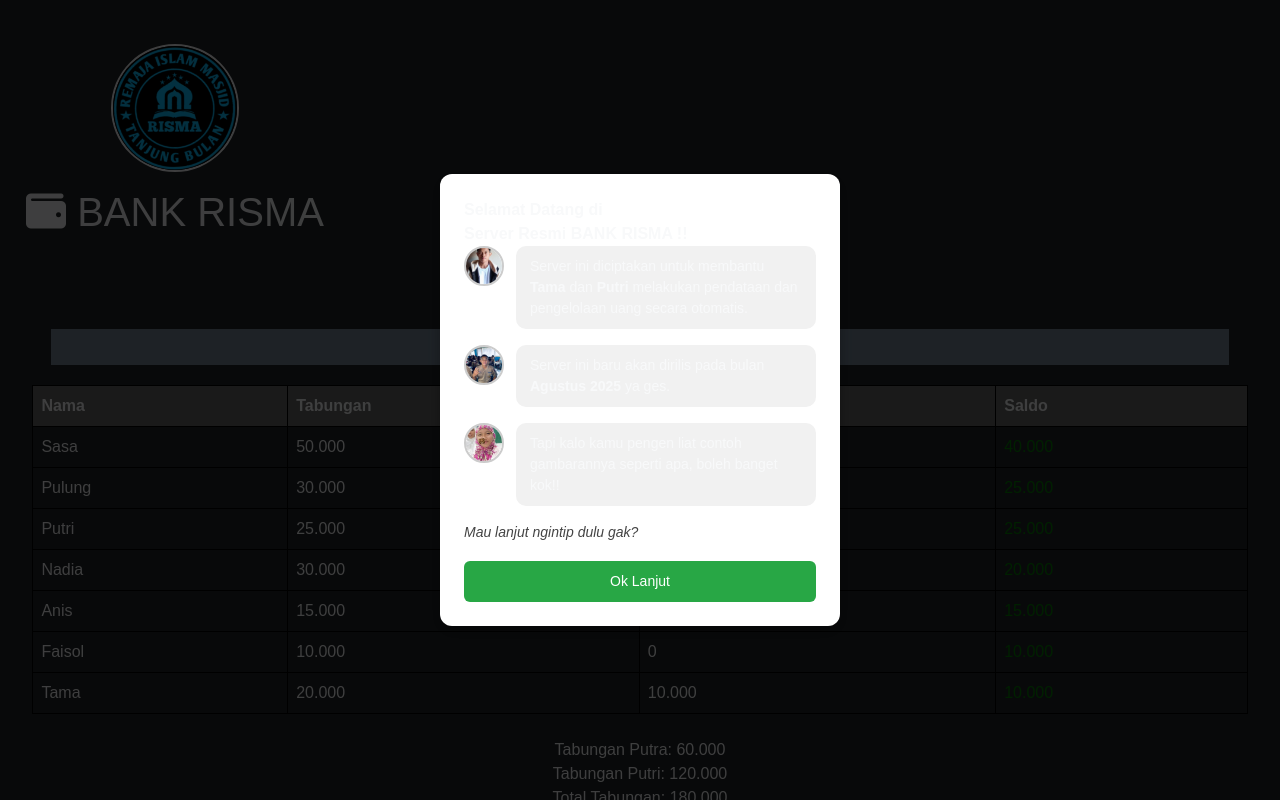
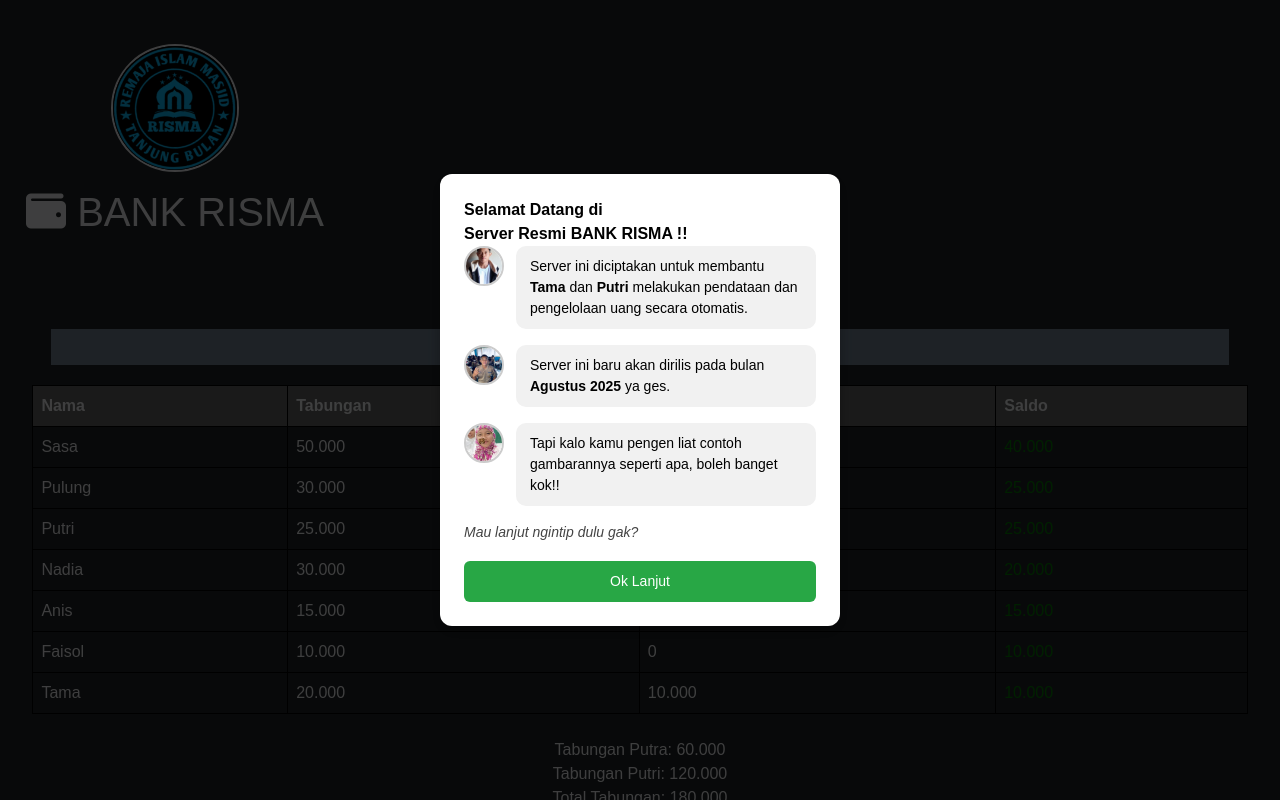
Before and after one commit to bypulung/bypulung.github.io, a PHP site: page /bank-risma/index.html in a window 1280 px wide. Run offline with PHP 8.4, Linux system fonts and the light colour scheme; some libraries are stand-ins or nearby versions.

Commit message:
Update tampilan.css
Signed-off-by: bypulung <106810287+bypulung@users.noreply.github.com>

```diff
--- a/bank-risma/tampilan.css
+++ b/bank-risma/tampilan.css
@@ -122,7 +122,7 @@ h5 {
   height: 100%;
   background: rgba(0, 0, 0, 0.75);
   display: flex;
-  font-color: black;
+  color: black;
   align-items: center;
   justify-content: center;
   z-index: 9999;
```
